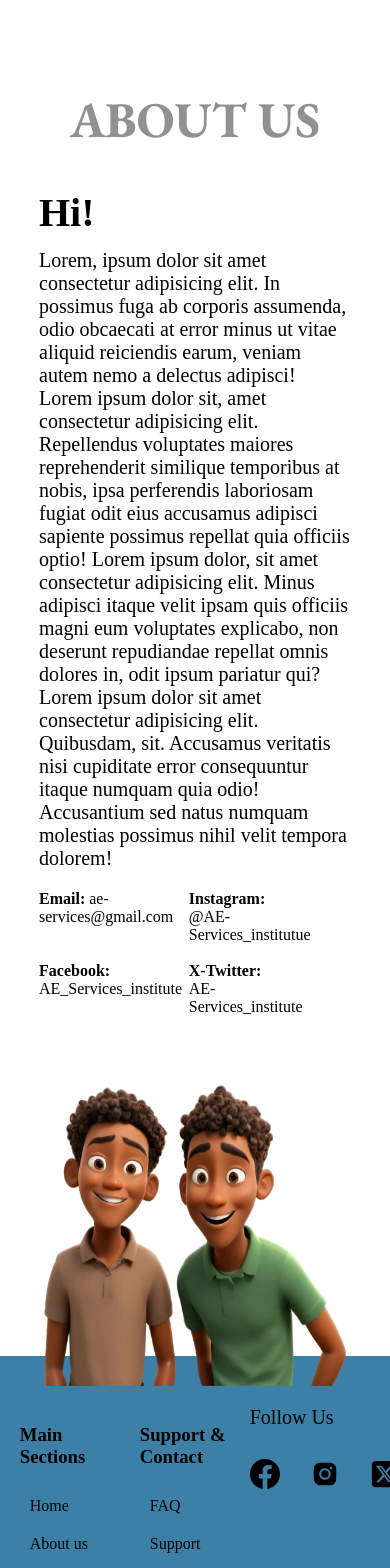
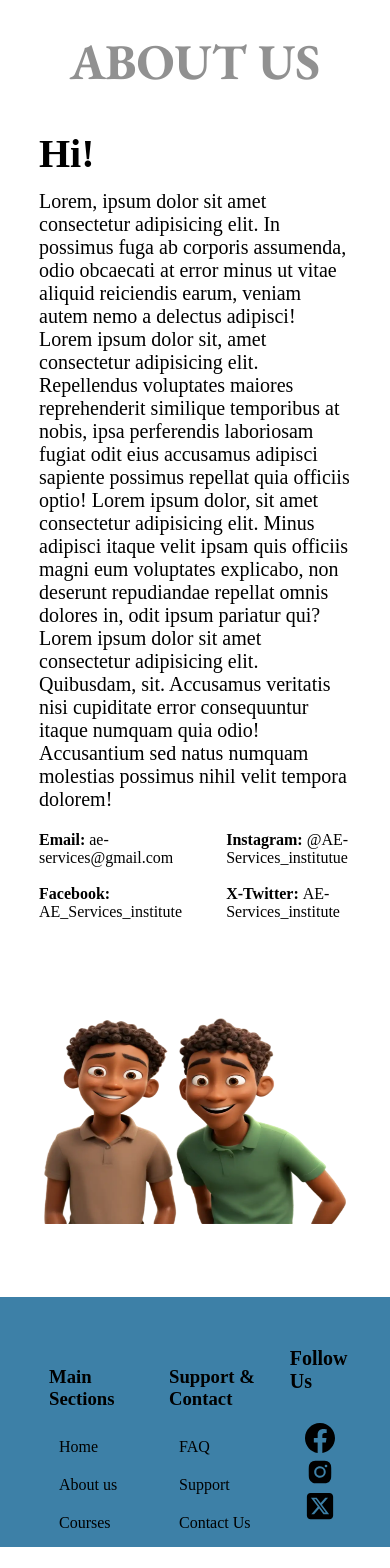
Before and after one commit to Euclides-Gune/ae-college, a React (Vite) app: page /about-us in a window 390 px wide. Shown: the part 200-1768 px from the top of the page. After the commit the page ends 1747 px from the top, so only its background shows below. Built offline with nearby package versions, Linux system fonts and the light colour scheme.

Commit message:
changed the about us page to very small devices and the social media icons were set to be in columns

```diff
--- a/src/components/footer.jsx
+++ b/src/components/footer.jsx
@@ -33,7 +33,7 @@ export default function Footer() {
                 </div>
                 <div className="social-icons">
                     <div className="follow-section">
-                        <span className="follow-title">Follow Us</span>
+                        <span className="follow-title"><b>Follow Us</b></span>
                     </div>
                     <div className="icons-area">
                         <Link to='https://web.facebook.com/?_rdc=1&_rdr' className="icons-links" target="blank"><BsFacebook className="icon"/></Link>
--- a/src/components/header.jsx
+++ b/src/components/header.jsx
@@ -5,7 +5,6 @@ import { useState, useEffect } from "react";
 export default function Header() {
     const [toggleMenu, setToggleMenu] = useState(false);
     const [screenWidth, setScreenWidth] = useState(window.innerWidth);
-    console.log(screenWidth);
 
     useEffect(() => {
         const changeWidth = () => {
--- a/src/index.css
+++ b/src/index.css
@@ -283,8 +283,10 @@ body {
   }
 
   .header {
+    flex-direction: column;
+    width: 50%;
+    margin: auto;
     margin-top: 50px;
-    flex-direction: column;
   }
 
   .menu {
@@ -372,16 +374,24 @@ body {
   .story-telling {
       width: 80%;
       margin: auto;
+      margin-bottom: 50px;
   }
 
   .story-image-box {
     width: 80%;
     margin: auto;
+
   }
 
   .story-image {
     width: 100%;
-    height: 370px;
+    height: 80%;
+  }
+
+  .links-box {
+    display: flex;
+    justify-content: space-between;
+    width: 100%;
   }
 
   .body {
@@ -393,6 +403,12 @@ body {
   .description-group {
     width: 90%;
     margin: auto;
+  }
+
+  .welcome {
+    width: 100%;
+    font-size: 40px;
+    text-align: center;
   }
 
   .image_box {
@@ -429,6 +445,7 @@ body {
   }
 
   .footer {
+    margin-top: 50px;
     width: 100%;
     padding-top: 50px;
     background-color: #3d80a7;
@@ -438,9 +455,8 @@ body {
   }
 
   .footer-card-section {
-    width: 95%;
+    width: 80%;
     display: flex;
-    justify-content: space-between;
     margin: auto;
   }
 
@@ -453,6 +469,16 @@ body {
   .footer-card {
     margin: 10px;
     width: 80px;
+  }
+
+  .icons-area {
+    display: flex;
+    flex-direction: column;
+    text-align: center;
+  }
+
+  .right-icon {
+    margin-left: 0%;
   }
 }
 
```
